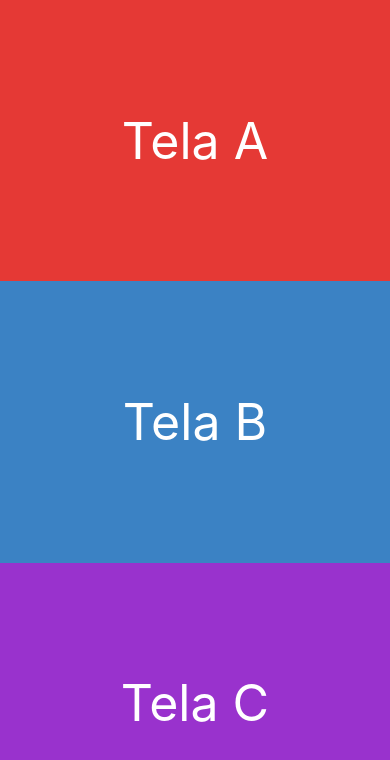
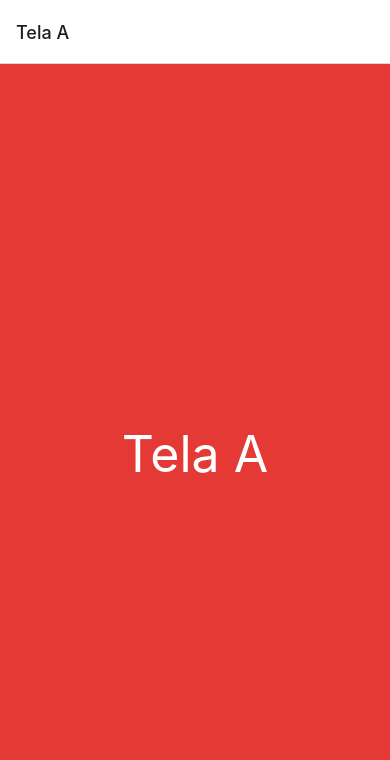
Before and after one commit to adrianoheissig/navegacao, a React Native app: screen / in a window 390 px wide. Shown: the top 760 px of the page. Built offline with nearby package versions, Linux system fonts and the light colour scheme.

Commit message:
Componente Stack

```diff
--- a/index.js
+++ b/index.js
@@ -3,7 +3,8 @@
  */
 
 import {AppRegistry} from 'react-native';
-import App from './src/App';
+// import App from './src/App';
+import Routes from './src/routes';
 import {name as appName} from './app.json';
 
-AppRegistry.registerComponent(appName, () => App);
+AppRegistry.registerComponent(appName, () => Routes);
--- /dev/null
+++ b/src/routes/Stack.js
@@ -0,0 +1,24 @@
+import React from 'react';
+
+import {createNativeStackNavigator} from '@react-navigation/native-stack';
+import TelaA from '../views/TelaA';
+import TelaB from '../views/TelaB';
+import TelaC from '../views/TelaC';
+
+const Stack = createNativeStackNavigator();
+
+export default props => {
+  return (
+    <Stack.Navigator initialRouteName="TelaA">
+      <Stack.Screen
+        name="TelaA"
+        component={TelaA}
+        options={{
+          title: 'Tela A',
+        }}
+      />
+      <Stack.Screen name="TelaB" component={TelaB} />
+      <Stack.Screen name="TelaC" component={TelaC} />
+    </Stack.Navigator>
+  );
+};
--- /dev/null
+++ b/src/routes/index.js
@@ -0,0 +1,22 @@
+import React from 'react';
+
+import {SafeAreaView, StyleSheet} from 'react-native';
+
+import {NavigationContainer} from '@react-navigation/native';
+import Stack from './Stack';
+
+export default props => {
+  return (
+    <SafeAreaView style={styles.container}>
+      <NavigationContainer>
+        <Stack />
+      </NavigationContainer>
+    </SafeAreaView>
+  );
+};
+
+const styles = StyleSheet.create({
+  container: {
+    flex: 1,
+  },
+});
```
